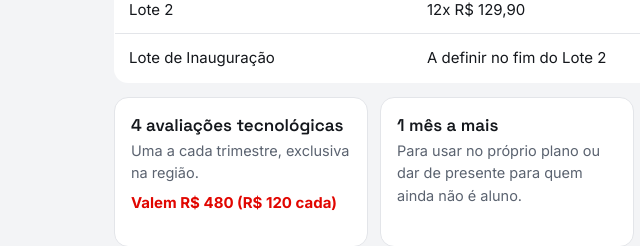
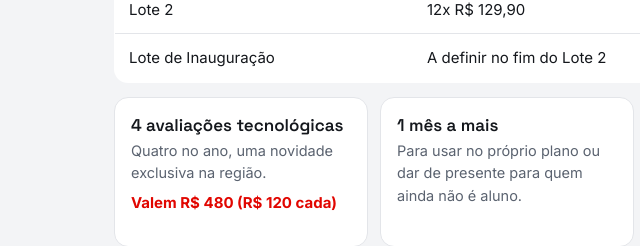
Before and after one commit to gefitcorporativo-glitch/axifit-plataforma, a plain HTML site: page guia.html in a window 1280 px wide. Shown: the part 779-1025 px from the top of the page, 0-640 px from the left. Drawn offline with Linux system fonts and the light colour scheme.

Commit message:
Guia: texto das avaliações
Co-Authored-By: Claude Opus 5.5 <noreply@anthropic.com>
Claude-Session: https://claude.ai/code/session_01FTSbt12yyKEsRD1F4xgW6k

```diff
--- a/guia.html
+++ b/guia.html
@@ -99,7 +99,7 @@ footer{max-width:1100px;margin:0 auto;padding:0 24px 30px;color:#5B6370;font-siz
     </tbody>
   </table></div>
   <div class="cards" style="margin-top:14px">
-    <div class="card"><div class="t">4 avaliações tecnológicas</div><div class="d">Uma a cada trimestre, exclusiva na região.</div><div class="v">Valem R$ 480 (R$ 120 cada)</div></div>
+    <div class="card"><div class="t">4 avaliações tecnológicas</div><div class="d">Quatro no ano, uma novidade exclusiva na região.</div><div class="v">Valem R$ 480 (R$ 120 cada)</div></div>
     <div class="card"><div class="t">1 mês a mais</div><div class="d">Para usar no próprio plano ou dar de presente para quem ainda não é aluno.</div></div>
     <div class="card"><div class="t">Scooter elétrica</div><div class="d">Cada anual do lançamento gera um cupom do sorteio, previsto para o fim do ano ou o começo de janeiro.</div></div>
     <div class="card"><div class="t">Indicação de até 5 amigos</div><div class="d">Cada amigo que garantir o anual vale mais um cupom para quem indicou.</div></div>
```
